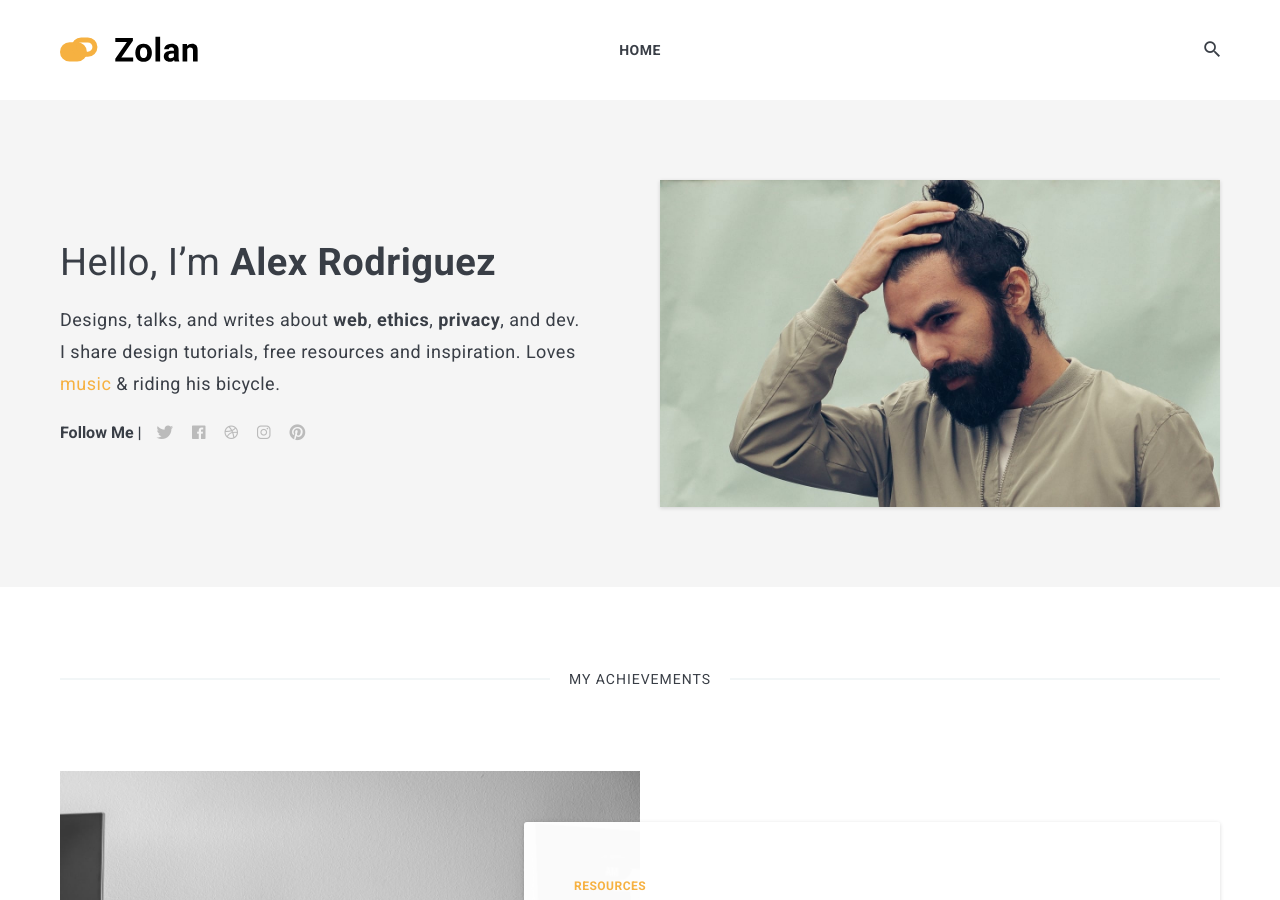
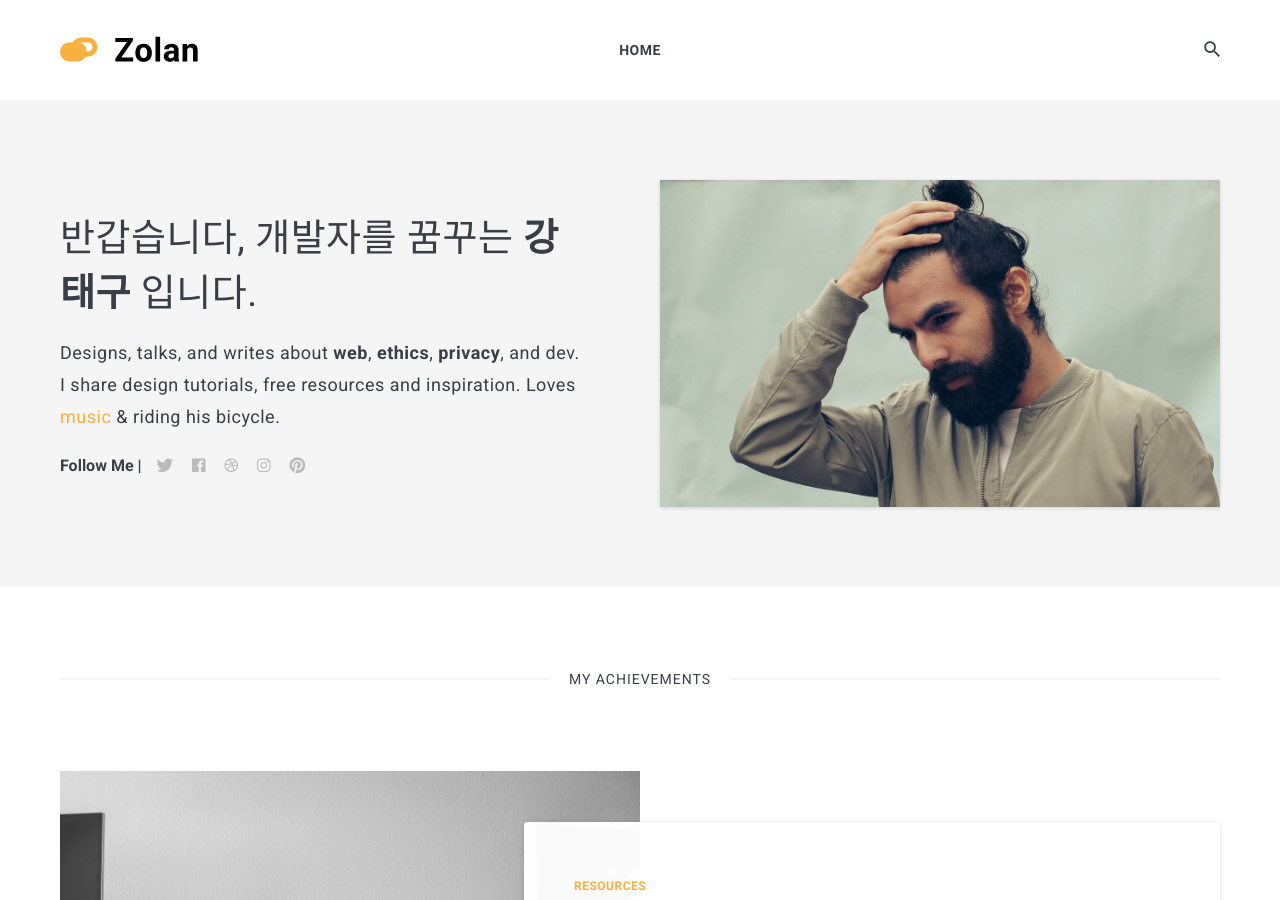
Before and after one commit to kangteagu/KANGTEAGU.github.io, a Jekyll site: the page built from index.html, in a window 1280 px wide and 900 px high. Built offline with Jekyll 4.4.1, drawn with Linux system fonts in a browser that asks for light colours; nearby versions of some CDN libraries; the list of posts is cut into pages by our own code.

Commit message:
title
html 타이틀 변경

```diff
--- a/_data/settings.yml
+++ b/_data/settings.yml
@@ -1,16 +1,16 @@
 #-------------------------------
 # General Site Settings
-title: Zolan
+title: 강태구
 logo: logo.svg # You can add own logo.
-description: Zolan is modern minimal theme for Jekyll
+description: Jekyll 테마를 사용한 github 페이지 입니다.
 
 
 #-------------------------------
 # Author Settings
 author:
-  name: Alex Rodriguez
+  name: 강태구
   image: 01.jpg
-  say-hello: Hello, I’m <strong>Alex Rodriguez</strong>
+  say-hello: 반갑습니다, 개발자를 꿈꾸는 <strong>강태구</strong> 입니다.
   bio: Designs, talks, and writes about <strong>web</strong>, <strong>ethics</strong>, <strong>privacy</strong>, and dev. I share design tutorials, free resources and inspiration. Loves <a href="#">music</a> & riding his bicycle.
 
 
--- a/index.html
+++ b/index.html
@@ -7,7 +7,7 @@ layout: default
 	<div class="row">
 		<div class="col col-12">
 			{% if site.posts.size > 0 %}
-				<h4 class="lates-title">My achievements</h4>
+				<h3 class="lates-title">My achievements</h3>
 			{% endif %}
 		</div>
 	</div>
```
